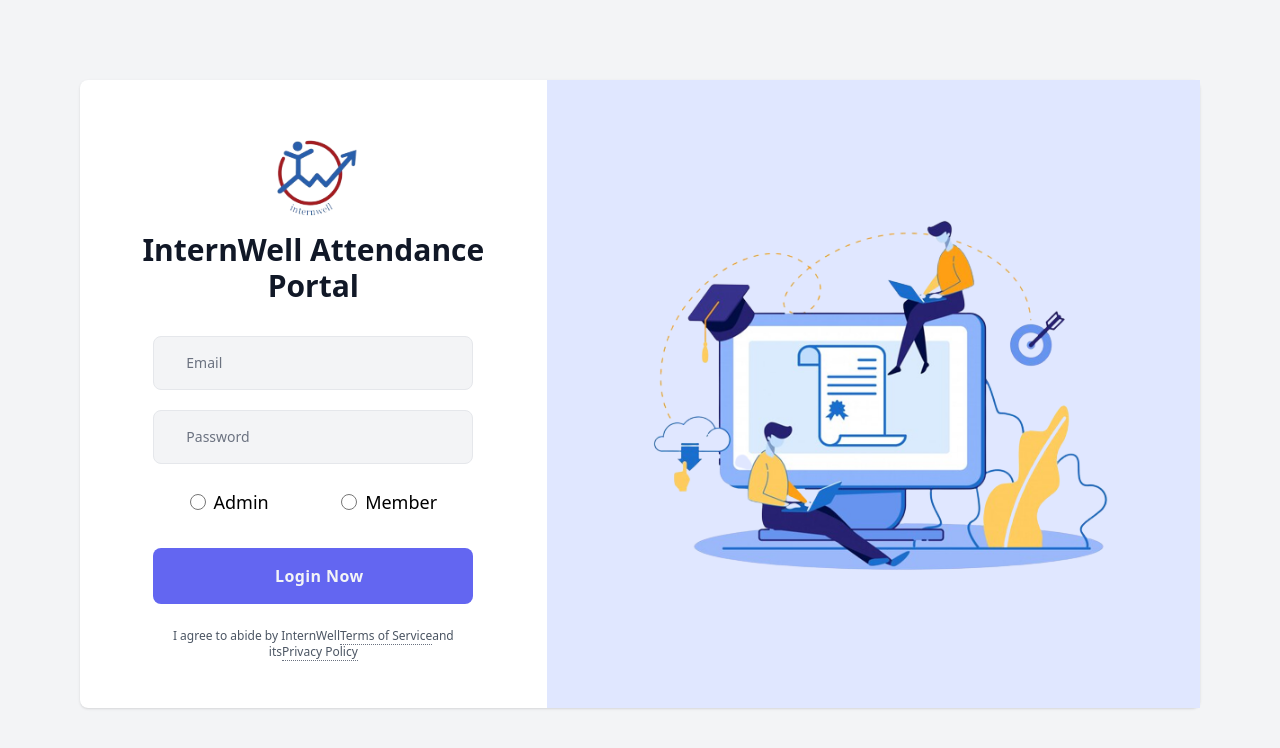
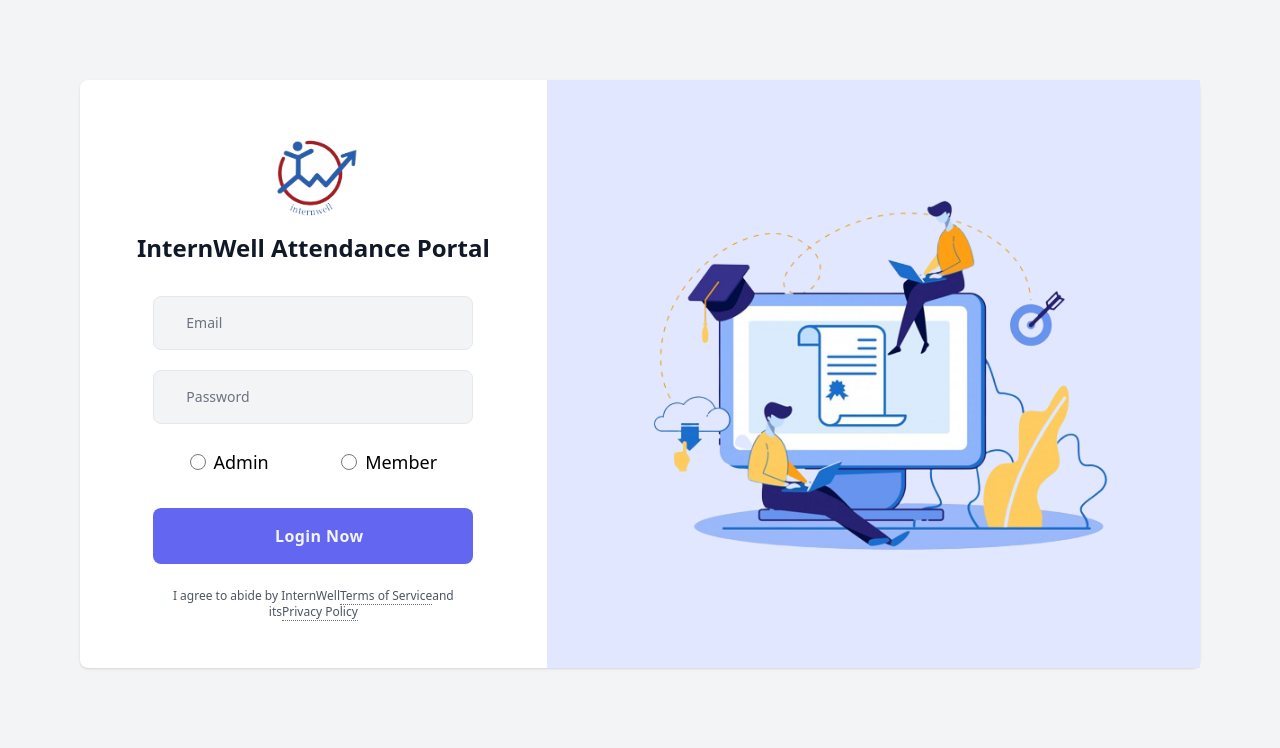
Before and after one commit to Internwell-SLIET/internwell-sliet-attendance, a Next.js app: page / in a window 1280 px wide. Shown: the top 748 px of the page. Built offline with nearby package versions, Linux system fonts and the light colour scheme.

Commit message:
text size edit

```diff
--- a/src/app/page.tsx
+++ b/src/app/page.tsx
@@ -13,7 +13,7 @@
                 <img src="./logo/iw-wbg.png" className="h-24" />
               </div>
               <div className="mt-2 flex flex-col items-center">
-                <h1 className="text-2xl xl:text-3xl font-extrabold text-center">
+                <h1 className="text-xl xl:text-2xl font-extrabold text-center">
                   InternWell Attendance Portal
                 </h1>
                 <div className="w-full flex-1 mt-8">
```
